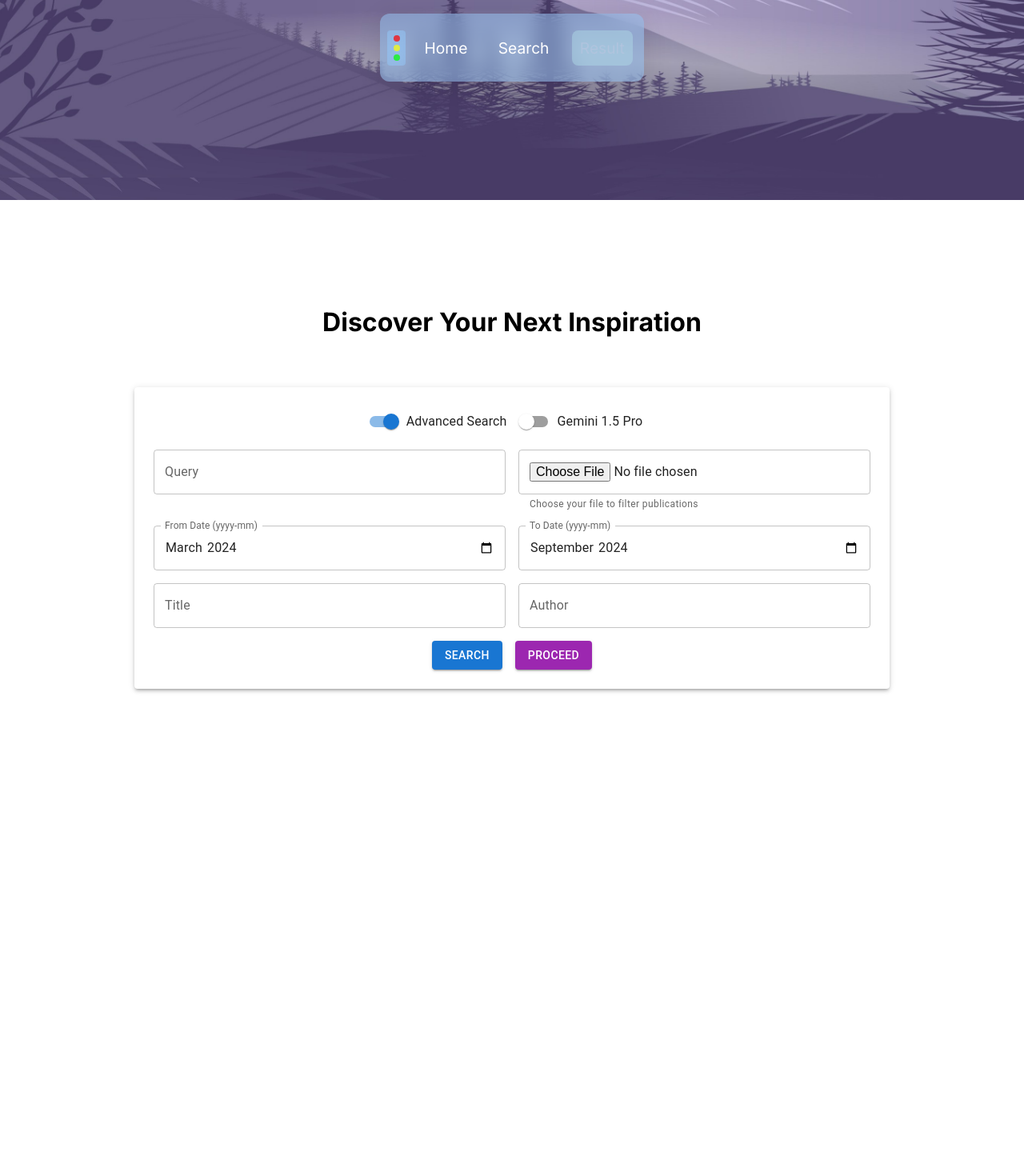
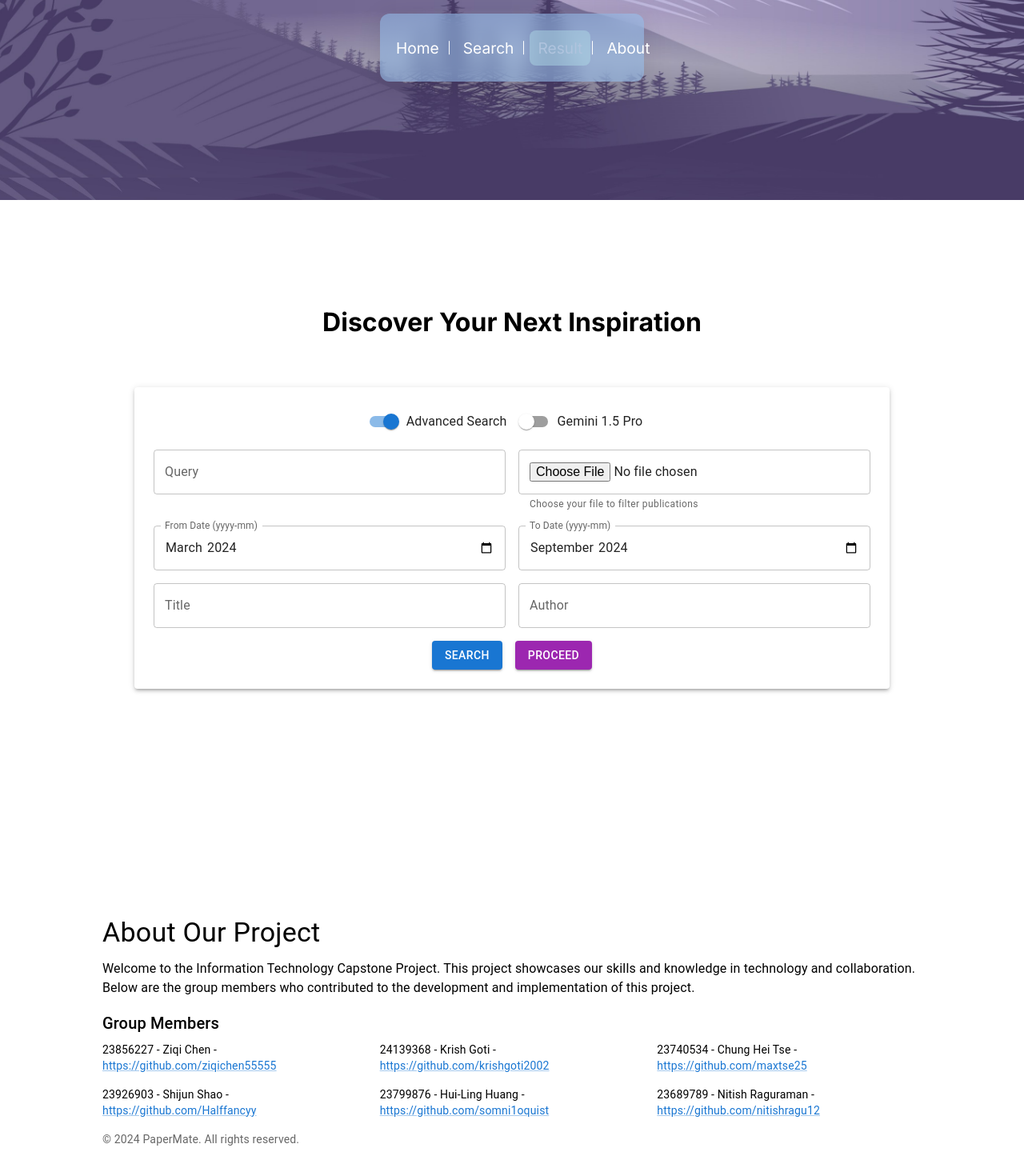
Before and after one commit to somni1oquist/PaperMate, a Next.js app in the folder ui/: page / in a window 1280 px wide. Shown: the part 678-2148 px from the top of the page at 80% size. Before the commit the page ends 1707 px from the top, so only its background shows below. Built offline with nearby package versions, Linux system fonts and the light colour scheme; no server answers.

Commit message:
Add "about" Page and refine button bar

```diff
--- a/ui/app/Bottom-Bar.css
+++ b/ui/app/Bottom-Bar.css
@@ -21,39 +21,6 @@
   box-shadow: 0 4px 30px rgba(0, 0, 0, 0.1); /* Optional shadow for depth */
 }
 
-/* Traffic light CSS */
-.traffic-light {
-  display: flex;
-  flex-direction: column;
-  justify-content: center;
-  align-items: center;
-  width: 15px;
-  background: rgba(147, 195, 243, 0.5); /* Semi-transparent background */
-  backdrop-filter: blur(10px); /* Blur effect */
-  padding: 4px;
-  border-radius: 4px;
-}
-
-.light {
-  width: 8px;
-  height: 8px;
-  border-radius: 50%;
-  margin: 2px 0;
-  opacity: 1; /* All lights are on by default */
-}
-
-.red {
-  background-color: rgba(255, 0, 0, 0.7); /* Semi-transparent red */
-}
-
-.yellow {
-  background-color: rgba(255, 255, 0, 0.7); /* Semi-transparent yellow */
-}
-
-.green {
-  background-color: rgba(0, 255, 0, 0.7); /* Semi-transparent green */
-}
-
 /* Style for each option in the bottom bar */
 .bottom-bar-option {
   color: #fff; /* White text color */
@@ -64,6 +31,19 @@
   background: transparent; /* Transparent background */
   transition: background-color 0.3s, transform 0.3s; /* Smooth transitions */
   border-radius: 8px; /* Optional rounded corners */
+  position: relative; /* Needed for pseudo-element positioning */
+}
+
+/* Add a pseudo-element for the white line between buttons */
+.bottom-bar-option:not(:last-child)::after {
+  content: ""; /* Create an empty element */
+  position: absolute;
+  right: -3px; /* Position it slightly to the right of the button */
+  top: 50%; /* Center it vertically */
+  transform: translateY(-50%); /* Adjust for vertical centering */
+  width: 1px; /* Set the width of the line */
+  height: 40%; /* Height of the line */
+  background-color: white; /* Color of the line */
 }
 
 /* Highlight the current page button */
--- /dev/null
+++ b/ui/app/about/page.tsx
@@ -0,0 +1,49 @@
+// app/about.tsx (or pages/about.tsx based on your structure)
+
+"use client"; // Ensure this page can use client components
+import React from 'react';
+import { Box, Typography, Link, Grid } from '@mui/material';
+
+const About = () => {
+  const groupMembers = [
+    { id: "23856227", name: "Ziqi Chen", github: "https://github.com/ziqichen55555" },
+    { id: "24139368", name: "Krish Goti", github: "https://github.com/krishgoti2002" },
+    { id: "23740534", name: "Chung Hei Tse", github: "https://github.com/maxtse25" },
+    { id: "23926903", name: "Shijun Shao", github: "https://github.com/Halffancyy" },
+    { id: "23799876", name: "Hui-Ling Huang", github: "https://github.com/somni1oquist" },
+    { id: "23689789", name: "Nitish Raguraman", github: "https://github.com/nitishragu12" },
+  ];
+
+  return (
+    <Box sx={{ p: 3 }}>
+      <Typography variant="h4" gutterBottom>
+        About Our Project
+      </Typography>
+
+      <Typography variant="body1" paragraph>
+        Welcome to the Information Technology Capstone Project. This project showcases our skills and knowledge in technology and collaboration.
+        Below are the group members who contributed to the development and implementation of this project.
+      </Typography>
+
+      <Typography variant="h6" gutterBottom>
+        Group Members
+      </Typography>
+
+      <Grid container spacing={2} justifyContent="center">
+        {groupMembers.map((member) => (
+          <Grid item xs={6} sm={4} key={member.id}>
+            <Typography variant="body2">
+              {member.id} - {member.name} - <Link href={member.github} target="_blank" rel="noopener noreferrer">{member.github}</Link>
+            </Typography>
+          </Grid>
+        ))}
+      </Grid>
+
+      <Typography variant="body2" color="textSecondary" sx={{ mt: 2 }}>
+        &copy; 2024 PaperMate. All rights reserved.
+      </Typography>
+    </Box>
+  );
+};
+
+export default About;
--- a/ui/app/components/BottomBar.tsx
+++ b/ui/app/components/BottomBar.tsx
@@ -21,16 +21,10 @@ const BottomBar: React.FC = () => {
 
   return (
     <div className="bottom-bar">
-      {/* Conditionally display loading indicator or traffic light */}
+      {/* Conditionally display loading indicator */}
       {loading ? (
         <Progress eventName={loadEvent} />
-      ) : (
-        <div className="traffic-light">
-          <div className="light red"></div>
-          <div className="light yellow"></div>
-          <div className="light green"></div>
-        </div>
-      )}
+      ) : null} {/* Remove traffic light */}
 
       {/* Navigation Links */}
       <Link href="#home"
@@ -39,6 +33,7 @@ const BottomBar: React.FC = () => {
       >
         Home
       </Link>
+
       <Link href="#search"
         className="bottom-bar-option"
         onClick={(e: React.MouseEvent<HTMLAnchorElement, MouseEvent>) => handleScroll(e, 'search')}
@@ -46,7 +41,6 @@ const BottomBar: React.FC = () => {
         Search
       </Link>
 
-      {/* Conditionally disable the Results option */}
       <Link
         href={resultsEnabled ? "#results" : "#"}
         className={`bottom-bar-option ${resultsEnabled ? '' : 'disabled'}`}
@@ -54,6 +48,13 @@ const BottomBar: React.FC = () => {
       >
         Result
       </Link>
+
+      <Link href="#about"
+        className="bottom-bar-option"
+        onClick={(e: React.MouseEvent<HTMLAnchorElement, MouseEvent>) => handleScroll(e, 'about')}
+      >
+        About
+      </Link>
     </div>
   );
 };
--- a/ui/app/page.module.css
+++ b/ui/app/page.module.css
@@ -56,3 +56,12 @@
   min-height: 75vh; /* Ensure it takes full viewport height */
   padding: 2rem;
 }
+
+/* General Styles for About Page */
+.about-container {
+  display: flex;
+  justify-content: center; /* Center content horizontally */
+  align-items: center; /* Center content vertically */
+  min-height: 75vh; /* Ensure it takes full viewport height */
+  padding: 2rem;
+}
--- a/ui/app/page.tsx
+++ b/ui/app/page.tsx
@@ -1,8 +1,9 @@
 'use client';
-import React, { useState, useRef, useEffect  } from 'react';
-import HomePage from './home/page'; //Make sure the path is correct
+import React, { useState, useRef, useEffect } from 'react';
+import HomePage from './home/page'; // Ensure the path is correct
 import Search from './search/page';
 import Results from './results/page';
+import About from './about/page'; // Import the About component
 import style from './page.module.css';
 import { useData } from './context/DataContext';
 import BottomBar from './components/BottomBar';
@@ -15,7 +16,7 @@ export default function Page() {
     if (data && resultsRef.current) {
       const elementPosition = resultsRef.current.getBoundingClientRect().top + window.scrollY;
       window.scrollTo({
-        top: elementPosition + resultsRef.current.offsetHeight -800,
+        top: elementPosition + resultsRef.current.offsetHeight - 800,
         behavior: 'smooth',
       });
     }
@@ -23,21 +24,28 @@ export default function Page() {
 
   return (
     <div className={style.main}>
-      {/* display HomePage */}
+      {/* Display HomePage */}
       <div className={style['home-container']} id={"home"}>
         <HomePage />
       </div>
-      {/* Display Search page*/}
+
+      {/* Display Search page */}
       <div className={style['search-container']} id={"search"}>
-        <Search /> {/* Pass a function that handles the click*/}
+        <Search /> {/* Pass a function that handles the click */}
       </div>
 
       {/* Display the Results page according to the showResults status */}
       {data && (
-        <div className={style['result-container']} ref={resultsRef} id={"results"}> {/* Make sure the class name is correct */}
+        <div className={style['result-container']} ref={resultsRef} id={"results"}>
           <Results />
         </div>
       )}
+
+      {/* Include the About section at the end */}
+      <div className={style['about-container']} id={"about"}>
+        <About />
+      </div>
+
       <BottomBar />
     </div>
   );
--- a/ui/app/results/page.tsx
+++ b/ui/app/results/page.tsx
@@ -13,7 +13,6 @@ export default function Results() {
         <div className={style["papermate-container"]}>
           <Header />
           <ResultGrid />
-          <Footer />
         </div>
       </div>
     </>
```
